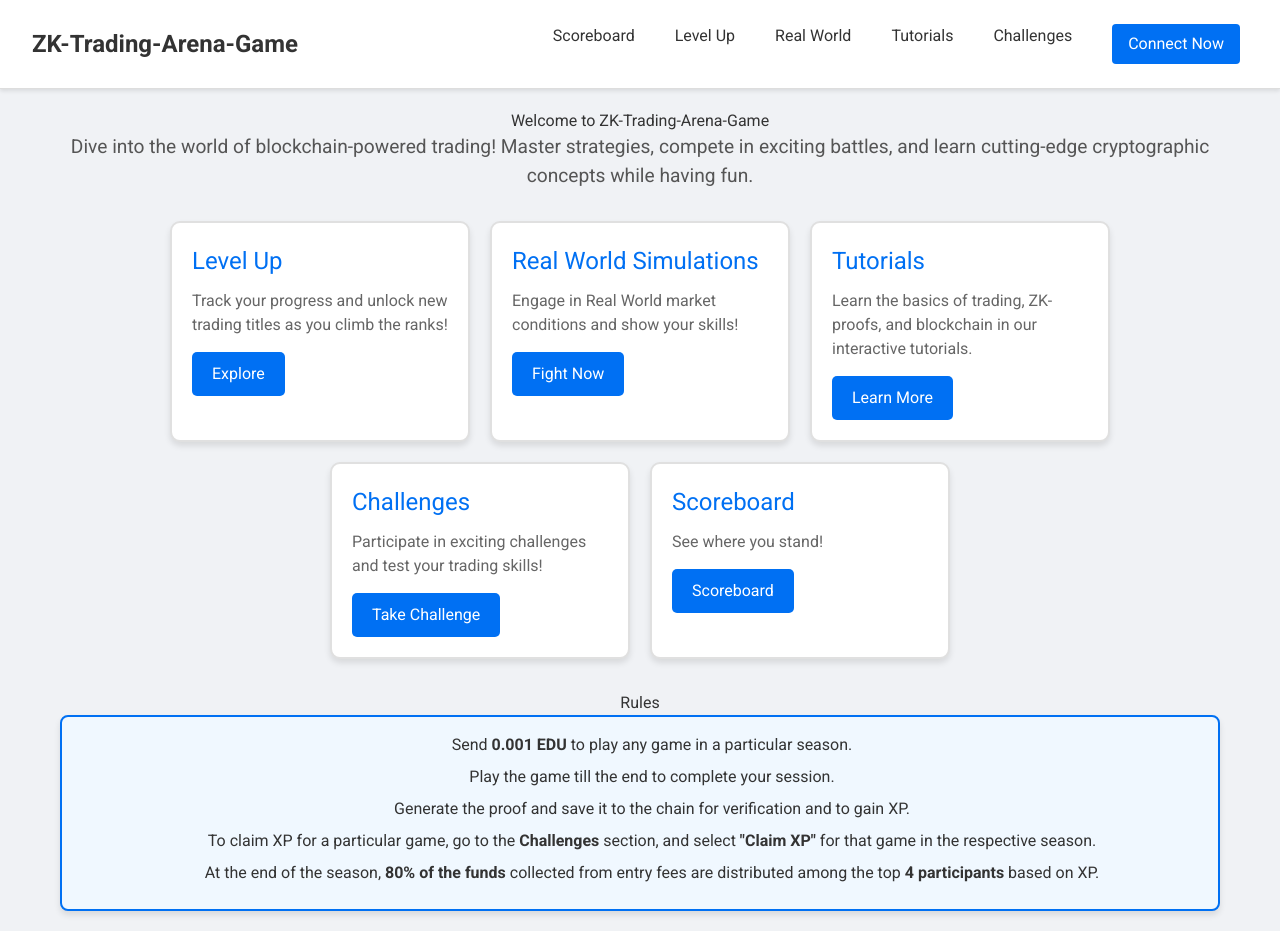
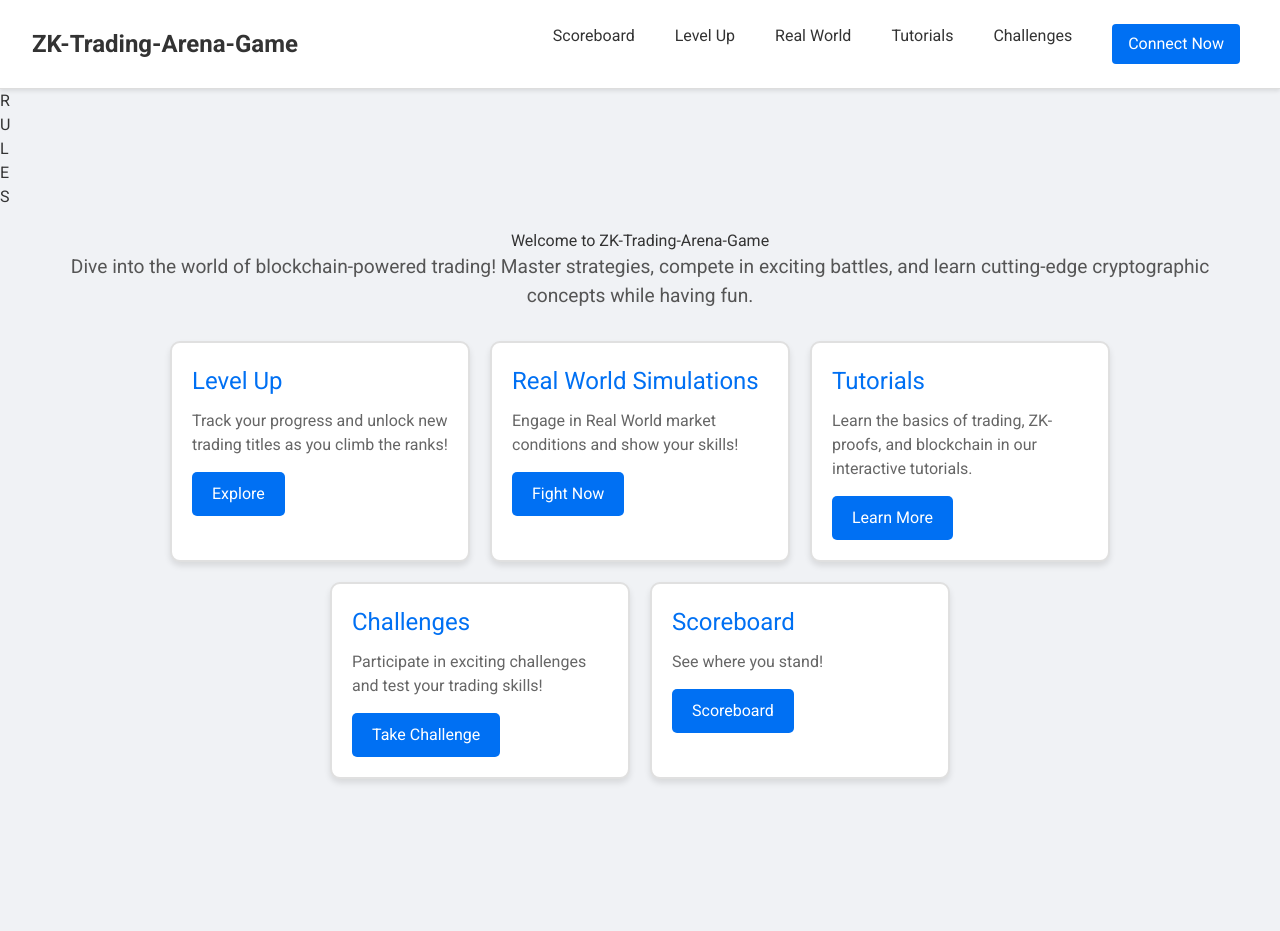
Before and after one commit to Dwaipayan25/zk-trading-arena-game, a Next.js app in the folder zk-trading-arena-game/: page / in a window 1280 px wide. After the commit the page ends 800 px from the top, so only its background shows below. Built offline with nearby package versions, Linux system fonts and the light colour scheme.

Commit message:
Added Rules alrounder

```diff
--- a/zk-trading-arena-game/src/app/layout.js
+++ b/zk-trading-arena-game/src/app/layout.js
@@ -2,6 +2,7 @@
 
 import "./globals.css";
 import Navbar from "../components/Navbar";
+import Rules from "../components/Rules";
 import { Web3Provider } from "./Web3Context";
 
 
@@ -12,6 +13,7 @@ export default function RootLayout({ children }) {
       <body>
         <Web3Provider>
         <Navbar />
+        <Rules />
         {children}
         </Web3Provider>
       </body>
--- a/zk-trading-arena-game/src/app/page.js
+++ b/zk-trading-arena-game/src/app/page.js
@@ -50,60 +50,7 @@ export default function Home() {
         </div>
       </div>
 
-      {/* Rules Section */}
-      <div className="rules-section">
-        <h2>Rules</h2>
-        <div className="rules-box">
-          <ol>
-            <li>Send <strong>0.001 EDU</strong> to play any game in a particular season.</li>
-            <li>Play the game till the end to complete your session.</li>
-            <li>
-              Generate the proof and save it to the chain for verification and to gain XP.
-            </li>
-            <li>
-              To claim XP for a particular game, go to the <strong>Challenges</strong> section, and select
-              <strong> "Claim XP"</strong> for that game in the respective season.
-            </li>
-            <li>
-              At the end of the season, <strong>80% of the funds</strong> collected from entry fees are distributed among the top
-              <strong> 4 participants</strong> based on XP.
-            </li>
-          </ol>
-        </div>
-      </div>
 
-      {/* Styling */}
-      <style jsx>{`
-        .rules-section {
-          margin-top: 2rem;
-        }
-        .rules-box {
-          border: 2px solid #0070f3;
-          border-radius: 8px;
-          padding: 1rem;
-          background-color: #f0f8ff;
-          box-shadow: 0 4px 6px rgba(0, 0, 0, 0.1);
-        }
-        ol {
-          padding-left: 1.5rem;
-        }
-        li {
-          margin-bottom: 0.5rem;
-        }
-        .btn {
-          display: inline-block;
-          margin-top: 1rem;
-          padding: 0.5rem 1rem;
-          background-color: #0070f3;
-          color: white;
-          text-decoration: none;
-          border-radius: 4px;
-          transition: background-color 0.3s;
-        }
-        .btn:hover {
-          background-color: #005bb5;
-        }
-      `}</style>
     </div>
   );
 }
--- /dev/null
+++ b/zk-trading-arena-game/src/components/Rules.js
@@ -0,0 +1,60 @@
+"use client";
+
+import React, { useState } from "react";
+const Rules = () => {
+  const [showRules, setShowRules] = useState(false);
+
+  const toggleRules = () => {
+    setShowRules(!showRules);
+  };
+
+  return (
+    <>
+      {/* Floating Vertical Button */}
+      <div
+        className="fixed top-1/2 right-0 transform -translate-y-1/2 bg-blue-500 text-white font-bold py-1 px-2 cursor-pointer shadow-lg z-50"
+        onClick={toggleRules}
+      >
+        <div className="text-center">R</div>
+        <div className="text-center">U</div>
+        <div className="text-center">L</div>
+        <div className="text-center">E</div>
+        <div className="text-center">S</div>
+      </div>
+
+      {/* Modal for Rules */}
+      {showRules && (
+        <div
+          className="fixed inset-0 bg-black bg-opacity-50 flex justify-center items-center z-50"
+          onClick={toggleRules}
+        >
+          <div
+            className="bg-white p-6 rounded-lg shadow-lg max-w-lg w-full"
+            onClick={(e) => e.stopPropagation()} // Prevent closing when clicking inside the modal
+          >
+            <h2 className="text-2xl font-bold mb-4 text-center">Game Rules</h2>
+            <p className="mb-4">
+  1. <b>Connect to the Edu Chain Testnet</b> and have at least <b>0.001 EDU</b> to play any level.<br />
+  2. <b>Send 0.001 EDU</b> to play any game in a particular season.<br />
+  3. Play the game till the end to complete your session.<br />
+  4. <b>Generate the proof</b> and save it to the chain for verification and to gain XP.<br />
+  5. To claim XP for a particular game, go to the <b>Challenges</b> section, and select <b>"Claim XP"</b> for that game in the respective season.<br />
+  6. At the end of the season, <b>80% of the funds collected</b> from entry fees are distributed among the <b>top 4 participants</b> based on XP.<br />
+</p>
+
+
+
+            <button
+              className="bg-red-500 text-white px-4 py-2 rounded hover:bg-red-600 transition w-full"
+              onClick={toggleRules}
+            >
+              Close
+            </button>
+          </div>
+        </div>
+      )}
+    </>
+  );
+};
+
+export default Rules;
```
